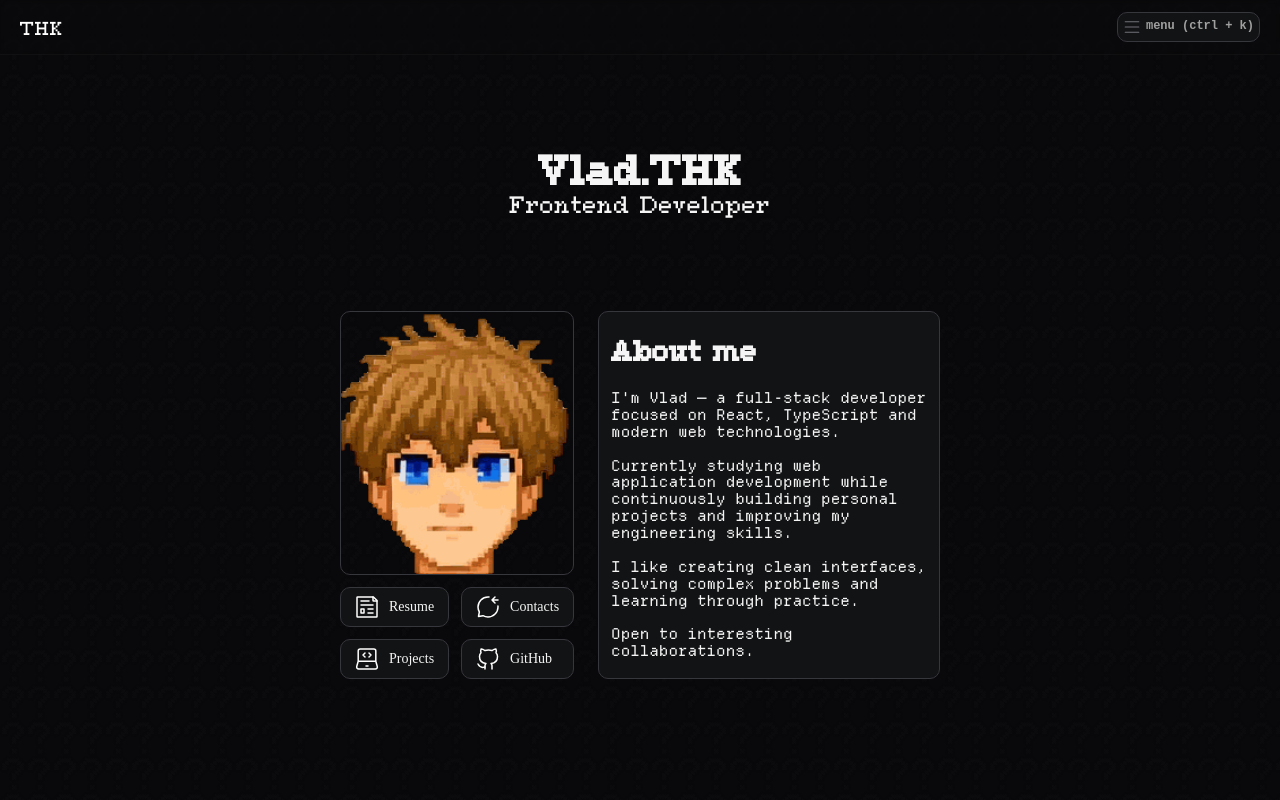
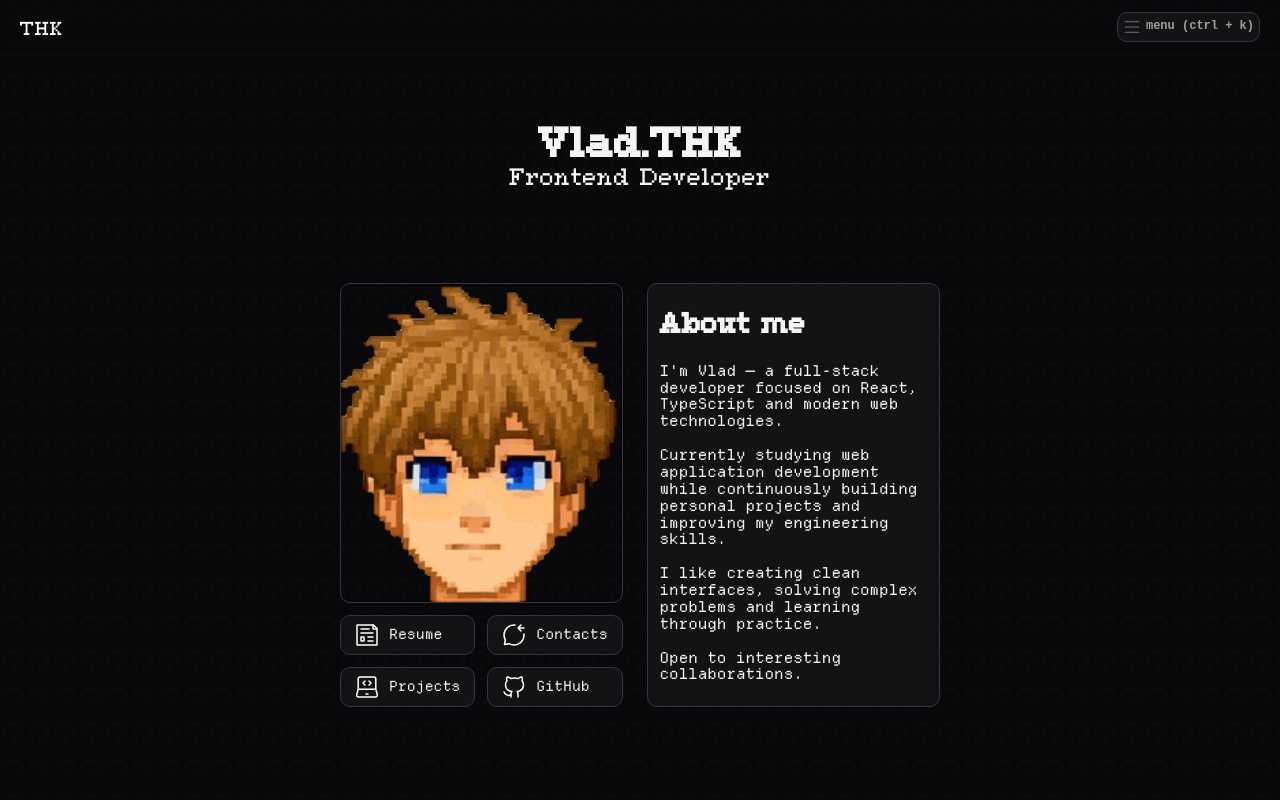
Before and after one commit to VladTHK/vladthk.github.io, a React (Vite) app: page / in a window 1280 px wide. Shown: the top 800 px of the page. Built offline with nearby package versions, Linux system fonts and the light colour scheme.

Commit message:
fix: Button font

```diff
--- a/src/shared/Button/style.module.css
+++ b/src/shared/Button/style.module.css
@@ -1,5 +1,5 @@
 .button {
-  font-family: "departure mono";
+  font-family: "Dmono";
   font-size: 14px;
   display: flex;
   align-items: center;
```
